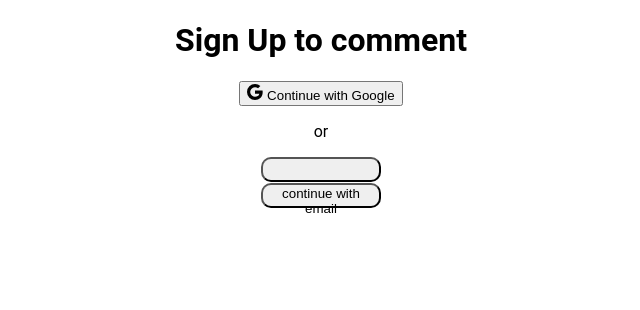
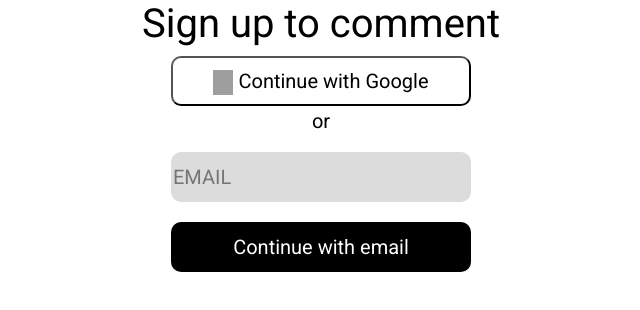
Before and after one commit to 2201050018cse-ui/sukheshlogin, a plain HTML site: page index.html in a window 1280 px wide. Shown: the whole page, without its empty margins (319-959 px from the left). Drawn offline with nearby package versions, Linux system fonts and the light colour scheme; grey boxes are pictures that could not be loaded; a web font is replaced by a local one.

Commit message:
Add files via upload

```diff
--- a/index.html
+++ b/index.html
@@ -1,27 +1,45 @@
 <!DOCTYPE html>
 <html>
+
 <head>
-     <link rel="stylesheet" type="text/css" href="style.css">
+ <link rel="stylesheet" type="text/css" href="style2.css">
+    <link rel="stylesheet" href="https://stackpath.bootstrapcdn.com/bootstrap/4.5.2/css/bootstrap.min.css" integrity="sha384-JcKb8q3iqJ61gNV9KGb8thSsNjpSL0n8PARn9HuZOnIxN0hoP+VmmDGMN5t9UJ0Z" crossorigin="anonymous" />
+    <script src="https://code.jquery.com/jquery-3.5.1.slim.min.js" integrity="sha384-DfXdz2htPH0lsSSs5nCTpuj/zy4C+OGpamoFVy38MVBnE+IbbVYUew+OrCXaRkfj" crossorigin="anonymous"></script>
+    <script src="https://cdn.jsdelivr.net/npm/popper.js@1.16.1/dist/umd/popper.min.js" integrity="sha384-9/reFTGAW83EW2RDu2S0VKaIzap3H66lZH81PoYlFhbGU+6BZp6G7niu735Sk7lN" crossorigin="anonymous"></script>
+    <script src="https://stackpath.bootstrapcdn.com/bootstrap/4.5.2/js/bootstrap.min.js" integrity="sha384-B4gt1jrGC7Jh4AgTPSdUtOBvfO8shuf57BaghqFfPlYxofvL8/KUEfYiJOMMV+rV" crossorigin="anonymous"></script>
+</head>
 
-</head>
 <body>
-    <div class="card d-flex flex-column justify-content-center">
-        <h1>Sign Up to comment</h1>
-        <button>
-        <svg xmlns="http://www.w3.org/2000/svg" width="16" height="16" fill="currentColor" class="bi bi-google" viewBox="0 0 16 16">
-          <path d="M15.545 6.558a9.4 9.4 0 0 1 .139 1.626c0 2.434-.87 4.492-2.384 5.885h.002C11.978 15.292 10.158 16 8 16A8 8 0 1 1 8 0a7.7 7.7 0 0 1 5.352 2.082l-2.284 2.284A4.35 4.35 0 0 0 8 3.166c-2.087 0-3.86 1.408-4.492 3.304a4.8 4.8 0 0 0 0 3.063h.003c.635 1.893 2.405 3.301 4.492 3.301 1.078 0 2.004-.276 2.722-.764h-.003a3.7 3.7 0 0 0 1.599-2.431H8v-3.08z"/>
-        </svg>
-        Continue with Google</button>
-        <p class="mt-2">or</p>
-        <div class="d-flex flex-column">
-        <button placeholder=EMAIL class="buttn1"></button>
-        </div>
-        <div>
-            <button class="buttn2">continue with email</button>
+    <div class="bg-contain">
+        <h1>Sign up to comment</h1>
+        <div id="point">
+            <p id="point">By clicking "Continue with Google" or "Create account", you agree to the Figma TOS and acknowledge the Privacy Policy.</p>
         </div>
 
 
+        <div id="google" class="google-card">
+            <a href="https://accounts.google.com/o/oauth2/v2/auth/oauthchooseaccount?client_id=532352704633-6pkces9iboppp465idnovkcqtlsa8j7t.apps.googleusercontent.com&redirect_uri=https%3A%2F%2Fwww.figma.com%2Ffinish_google_sso&response_type=code&scope=profile%20email&access_type=online&prompt=select_account&state=U68JFusmP5ZK8gwqzQy14IcVZFB%2FVe%2Be1iFJalaQ3wTv&service=lso&o2v=2&flowName=GeneralOAuthFlow" id="continue-with-google">
+                <button id="continue-with-google" class="btn-size">
+                    <img src="https://cdn.iconscout.com/icon/free/png-512/free-google-icon-svg-download-png-189824.png?f=webp&w=512" class="icon" />
+                    <span class="spa">Continue with Google</span>
+                </button>
+            </a>
+            <p id="o" class="or"> or </p>
+            <input type="text" class="btn-size1" placeholder="EMAIL" />
+            <div id="password" class="pass">
+                <input type="text" class="btn-size1" placeholder="PASSWORD" />
+            </div>
+            <span class="error-msg">Please provide your email.</span>
+            <button class="conwithema btn-size2" onclick="display('password')">
+                Continue with email
+            </button>
+            <h1 id="sign" class="sign"> Sign in to Figma</h1>
+            <p id="alre" class="alre">Already have an account<span><a href="#google"></a></span></p>
+        </div>
+
     </div>
+    <script type="text/javascript" src="https://d2clawv67efefq.cloudfront.net/ccbp-static-website/js/ccbp-ui-kit.js"></script>
 
 </body>
+
 </html>
```
